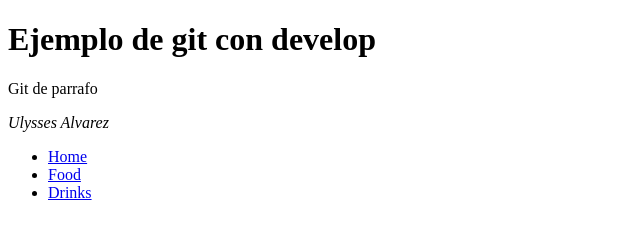
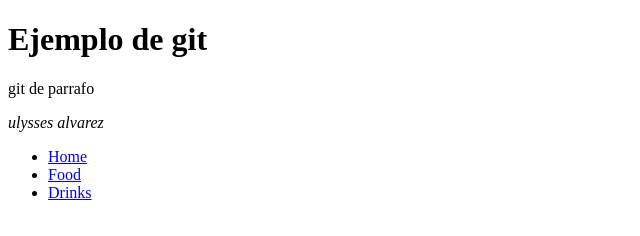
Before and after one commit to alvarez-ulysses/gub, a plain HTML site: page index.html in a window 1280 px wide. Shown: the whole page, without its empty margins (0-640 px from the left). Drawn offline with Linux system fonts and the light colour scheme.

Commit message:
se reacomodo el formato

```diff
--- a/index.html
+++ b/index.html
@@ -6,9 +6,9 @@
     <title>Fixu</title>
 </head>
 <body>
-    <h1>Ejemplo de git con develop</h1>
+    <h1>Ejemplo de git</h1>
 
-    <p>Git de parrafo</p>
+    <p>git de parrafo</p>
 
 
 
@@ -16,7 +16,7 @@
 
         <address>
 
-          Ulysses Alvarez<br>
+          ulysses alvarez<br>
 
         </address>
 
```
